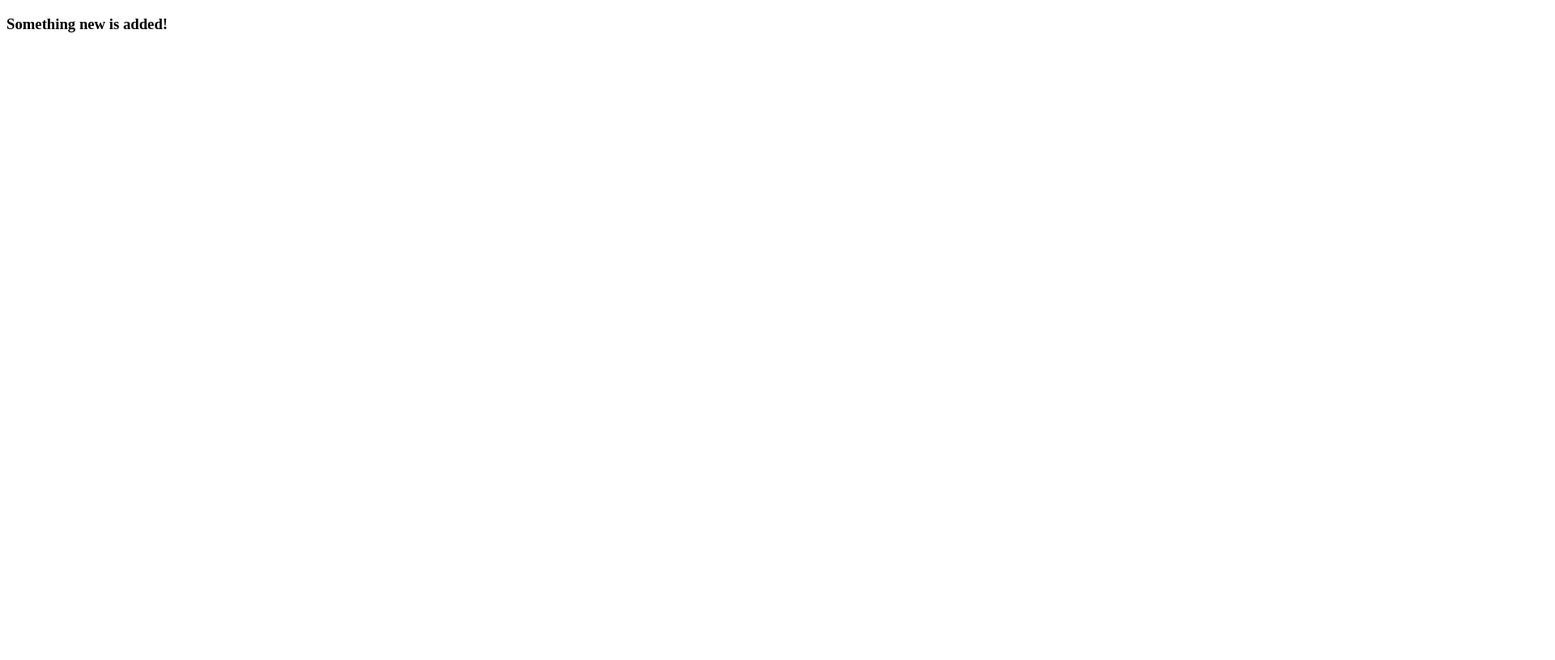
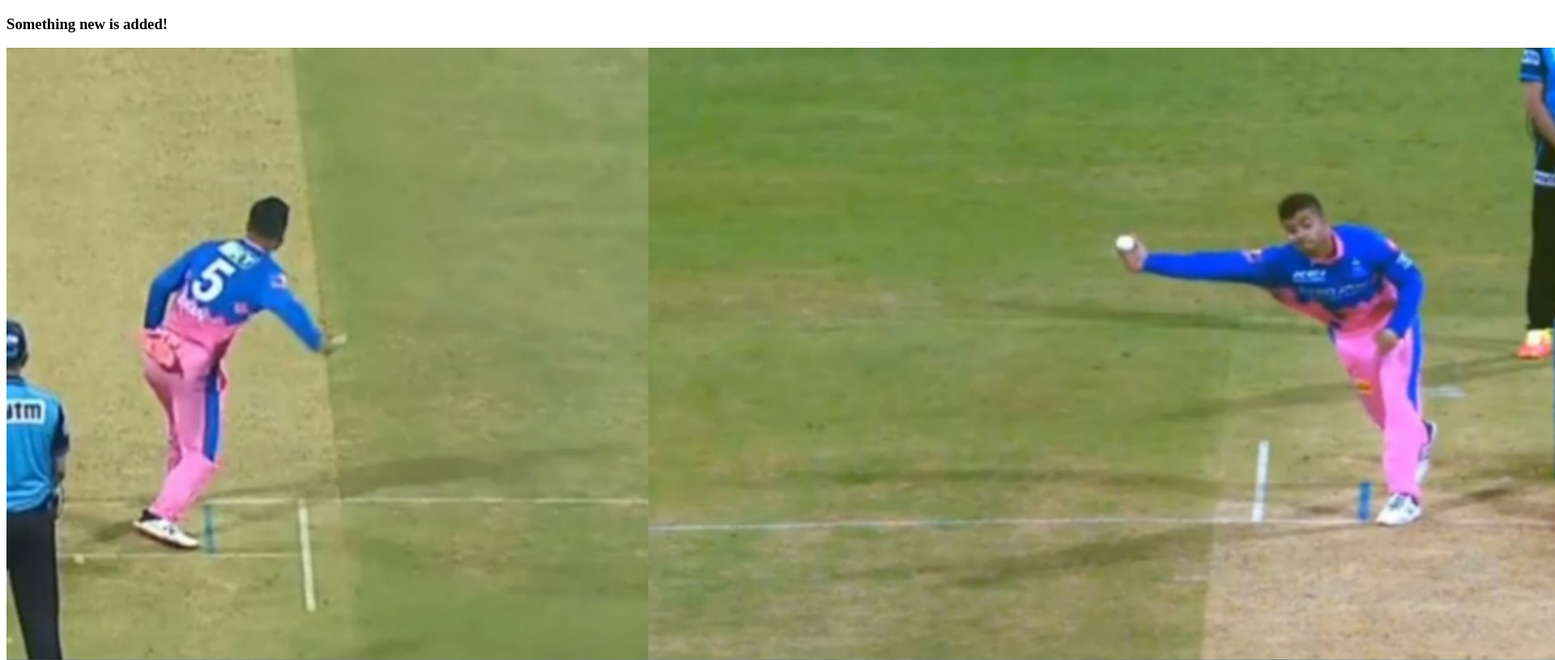
Before and after one commit to Rudra42/Second-repo-test, a plain HTML site: page index.html in a window 1280 px wide. Shown: the top 816 px of the page at 81% size, 1920 px wide, since content can reach past the window. Drawn offline with Linux system fonts and the light colour scheme.

Commit message:
Added image

```diff
--- a/index.html
+++ b/index.html
@@ -8,5 +8,6 @@
 </head>
 <body>
     <h3>Something new is added!</h3>
+    <img src="171109026_214203150510647_4542306429003761271_n.jpg" alt="">
 </body>
 </html>
```
Also changed, not shown: 171109026_214203150510647_4542306429003761271_n.jpg (added).
